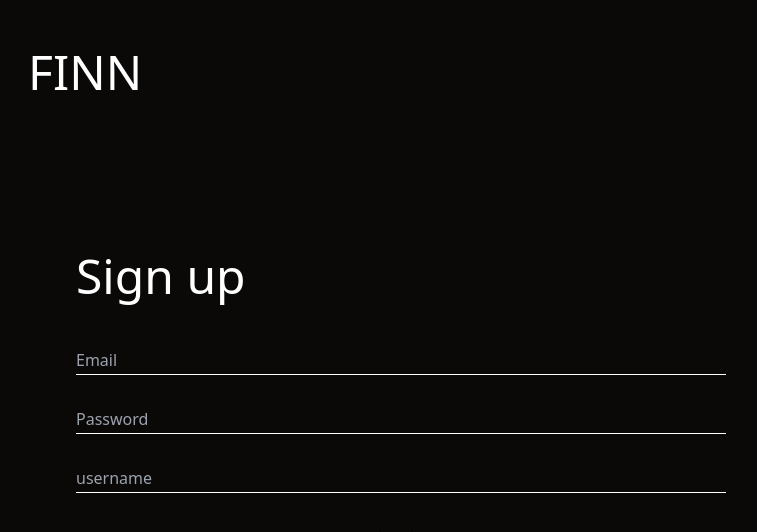
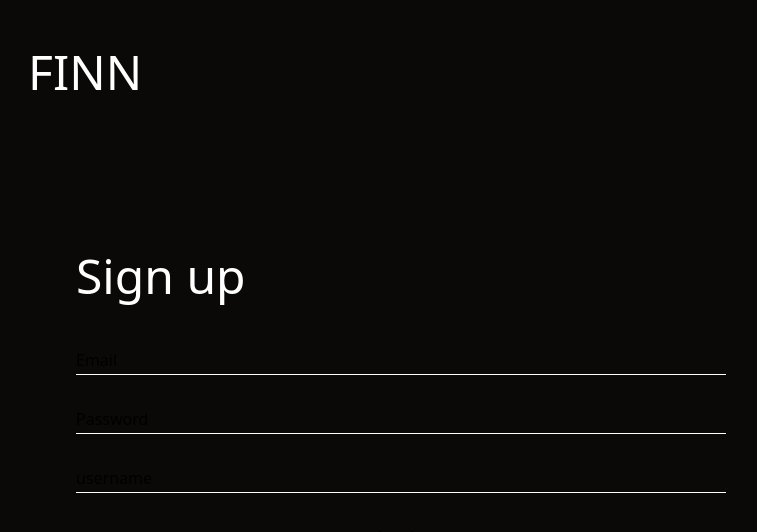
Before and after one commit to EmileKost/finance-app, a Next.js app: page /register in a window 1280 px wide. Shown: the top 532 px of the page, without its empty margins (4-761 px from the left). Built offline with nearby package versions, Linux system fonts and the light colour scheme.

Commit message:
feat(user): styling placeholder input

```diff
--- a/src/components/auth/LoginForm.tsx
+++ b/src/components/auth/LoginForm.tsx
@@ -19,7 +19,7 @@ export const LoginForm = () => (
 					name="email"
 					id="email"
 					placeholder="Email"
-					className="border-b border-white-primary pb-0.5 bg-transparent"
+					className="border-b border-white-primary pb-0.5 bg-transparent placeholder-current"
 				/>
 			</div>
 			<div className="flex flex-col gap-1">
@@ -33,7 +33,7 @@ export const LoginForm = () => (
 					name="password"
 					id="password"
 					placeholder="Password"
-					className="border-b border-white-primary pb-0.5 bg-transparent"
+					className="border-b border-white-primary pb-0.5 bg-transparent placeholder-current"
 				/>
 			</div>
 			<button type="submit">Log in</button>
--- a/src/components/auth/RegisterForm.tsx
+++ b/src/components/auth/RegisterForm.tsx
@@ -25,7 +25,7 @@ export const RegisterForm = () => {
 						name="email"
 						id="email"
 						placeholder="Email"
-						className="border-b border-white-primary pb-0.5 bg-transparent"
+						className="border-b border-white-primary pb-0.5 bg-transparent placeholder-current"
 					/>
 				</div>
 				<div className="flex flex-col gap-1">
@@ -39,7 +39,7 @@ export const RegisterForm = () => {
 						name="password"
 						id="password"
 						placeholder="Password"
-						className="border-b border-white-primary pb-0.5 bg-transparent"
+						className="border-b border-white-primary pb-0.5 bg-transparent placeholder-current"
 					/>
 				</div>
 				<div className="flex flex-col gap-1">
@@ -53,7 +53,7 @@ export const RegisterForm = () => {
 						name="username"
 						id="username"
 						placeholder="username"
-						className="border-b border-white-primary pb-0.5 bg-transparent"
+						className="border-b border-white-primary pb-0.5 bg-transparent placeholder-current"
 					/>
 				</div>
 				<button type="submit">Log in</button>
```
